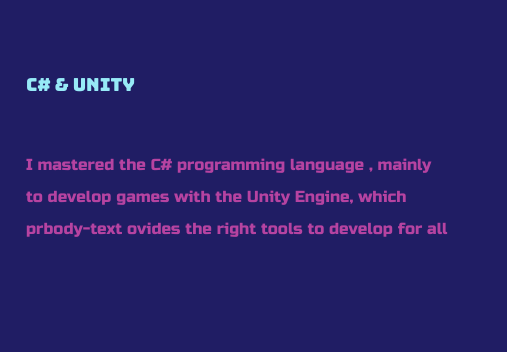
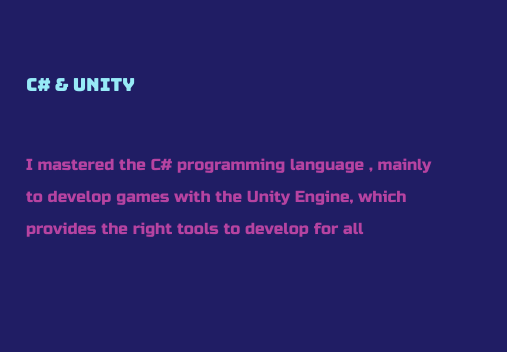
Before and after one commit to AntonP210/CV, a plain HTML site: page index.html in a window 1280 px wide. Shown: the part 1280-1632 px from the top of the page, 484-991 px from the left. Drawn offline with nearby package versions, Linux system fonts and the light colour scheme.

Commit message:
Update index.html

```diff
--- a/index.html
+++ b/index.html
@@ -78,14 +78,14 @@
         <img class="unity" src="images/unitylogo.png" alt="UnityLogo-img">
         <h3>C# & Unity</h3>
         <p class="body-text desc">I mastered the C# programming language , mainly to develop games with the Unity Engine,
-          which prbody-text ovides the right tools to develop for all platforms.</p>
+          which provides the right tools to develop for all platforms.</p>
       </div>
 
       <div class="body-text skill-row">
         <img class="image web-dev" src="images/web-development.png" alt="web-dev-img">
         <h3>Front-end web development</h3>
         <p class="desc">As a side hobbie I decided learn front-end web development, mastering the
-          HTML,CSS,JavaScript,Bootstrap,Node.js and JQuery</p>
+          HTML ,CSS ,JavaScript ,Bootstrap ,Node.js and JQuery</p>
       </div>
     </div>
 
```
